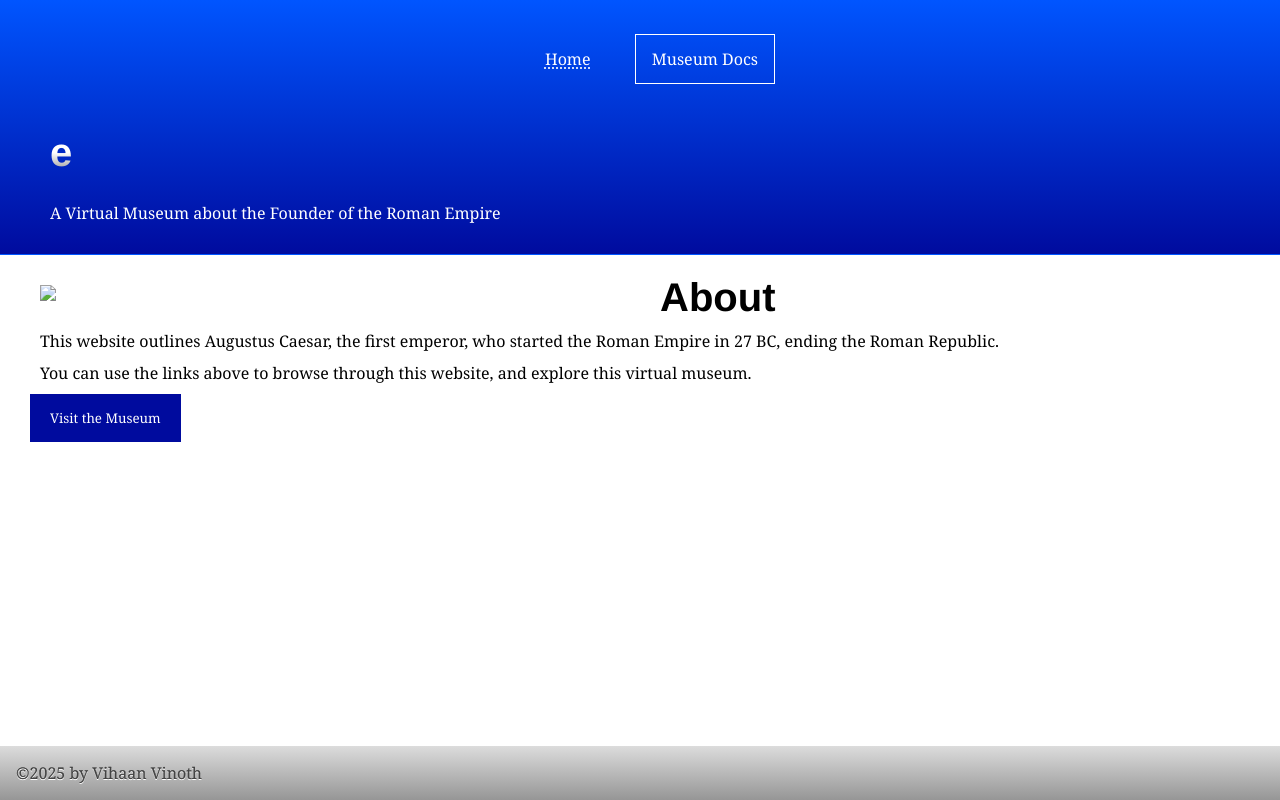
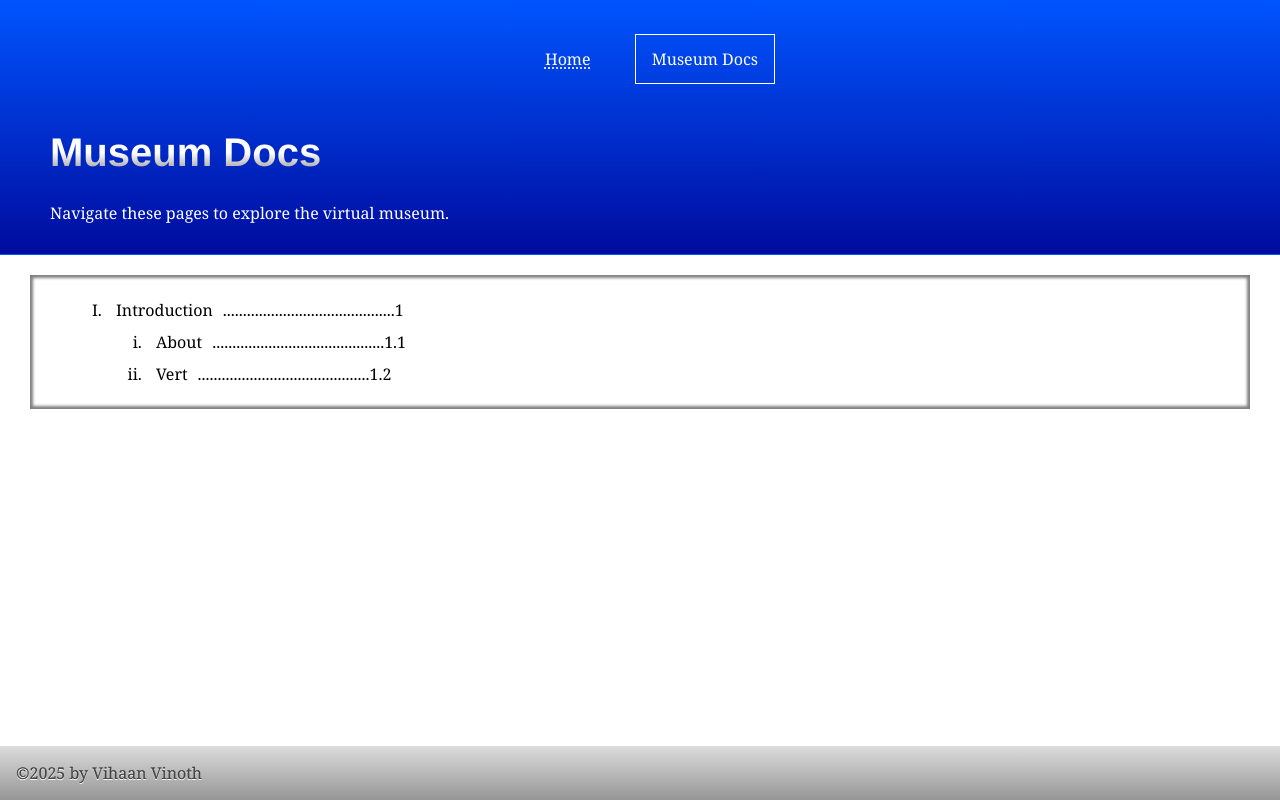
Before and after one commit to VihaanVinoth/AugustusCaesar, a plain HTML site: page museum.html in a window 1280 px wide. Drawn offline with Linux system fonts and the light colour scheme.

Commit message:
push commit

```diff
--- a/aristotle.css
+++ b/aristotle.css
@@ -219,6 +219,10 @@ details {
     border: var(--primary-border);
 }
 
+details h1 {
+    display: inline;
+}
+
 summary:hover {
     cursor: pointer;
 }
--- a/base.css
+++ b/base.css
@@ -1,5 +1,5 @@
 .hero > img {
-    width: 50%;
+    width: 35%;
     float: left;
 }
 
@@ -11,3 +11,52 @@
     padding: 5px 10px;
     margin: 0;
 }
+
+.toc-list ol {
+  padding-inline-start: 2ch;
+}
+
+.toc-list li > a {
+    text-decoration: none;
+    display: grid;
+    grid-template-columns: auto max-content;
+    align-items: end;
+}
+
+p {
+    text-align: left;
+}
+
+.page {
+    text-align: right;
+    overflow: hidden;
+}
+
+.page::before {
+    content: "...........................................";
+}
+
+.visually-hidden {
+    clip: rect(0 0 0 0);
+    clip-path: inset(100%);
+    height: 1px;
+    overflow: hidden;
+    position: absolute;
+    width: 1px;
+    white-space: nowrap;
+}
+
+.tc ol li {
+    list-style: upper-roman;
+}
+
+li ol li:not(.tc) {
+    list-style-type: lower-roman;
+    text-align: right;
+    margin-left: -10px;
+}
+
+.tc {
+    padding: 14px 16px;
+    box-shadow: inset 0 0 3px 3px grey;
+}
--- a/museum.html
+++ b/museum.html
@@ -15,15 +15,23 @@
                 <li><a href="#">Museum Docs</a></li>
             </ul>
         </nav>
-        <h1>e</h1>
-        <p>A Virtual Museum about the Founder of the Roman Empire</p>
+        <h1>Museum Docs</h1>
+        <p>Navigate these pages to explore the virtual museum.</p>
     </header>
-    <div class="hero">
-        <img src="public/thumbnail.png">
-        <h1>About</h1>
-        <p>This website outlines Augustus Caesar, the first emperor, who started the Roman Empire in 27 BC, ending the Roman Republic.</p>
-        <p>You can use the links above to browse through this website, and explore this virtual museum.</p>
-        <button><a href="museum.html">Visit the Museum</a></button>
+    <div class="tc">
+        <ol>
+            <li>
+                <p>Introduction<span class="page">1</span></p>
+                <ol>
+                    <li>
+                        <p>About<span class="page">1.1</span></p>
+                    </li>
+                    <li>
+                        <p>Vert<span class="page">1.2</span></p>
+                    </li>
+                </ol>
+            </li>
+        </ol>
     </div>
     <br>
     <br>
```
Also changed, not shown: public/thumbnail.png (renamed from thumbnail.png).
